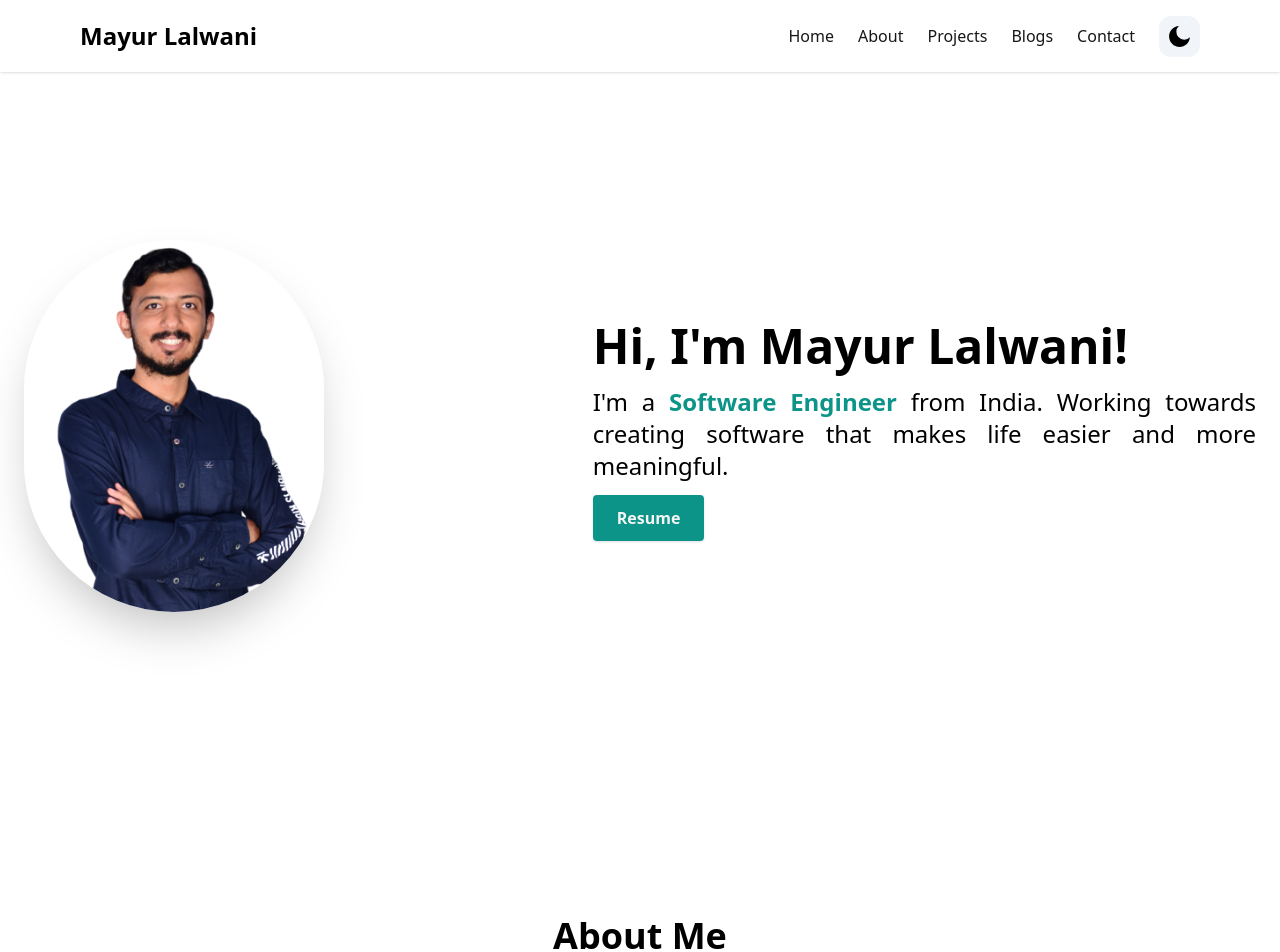
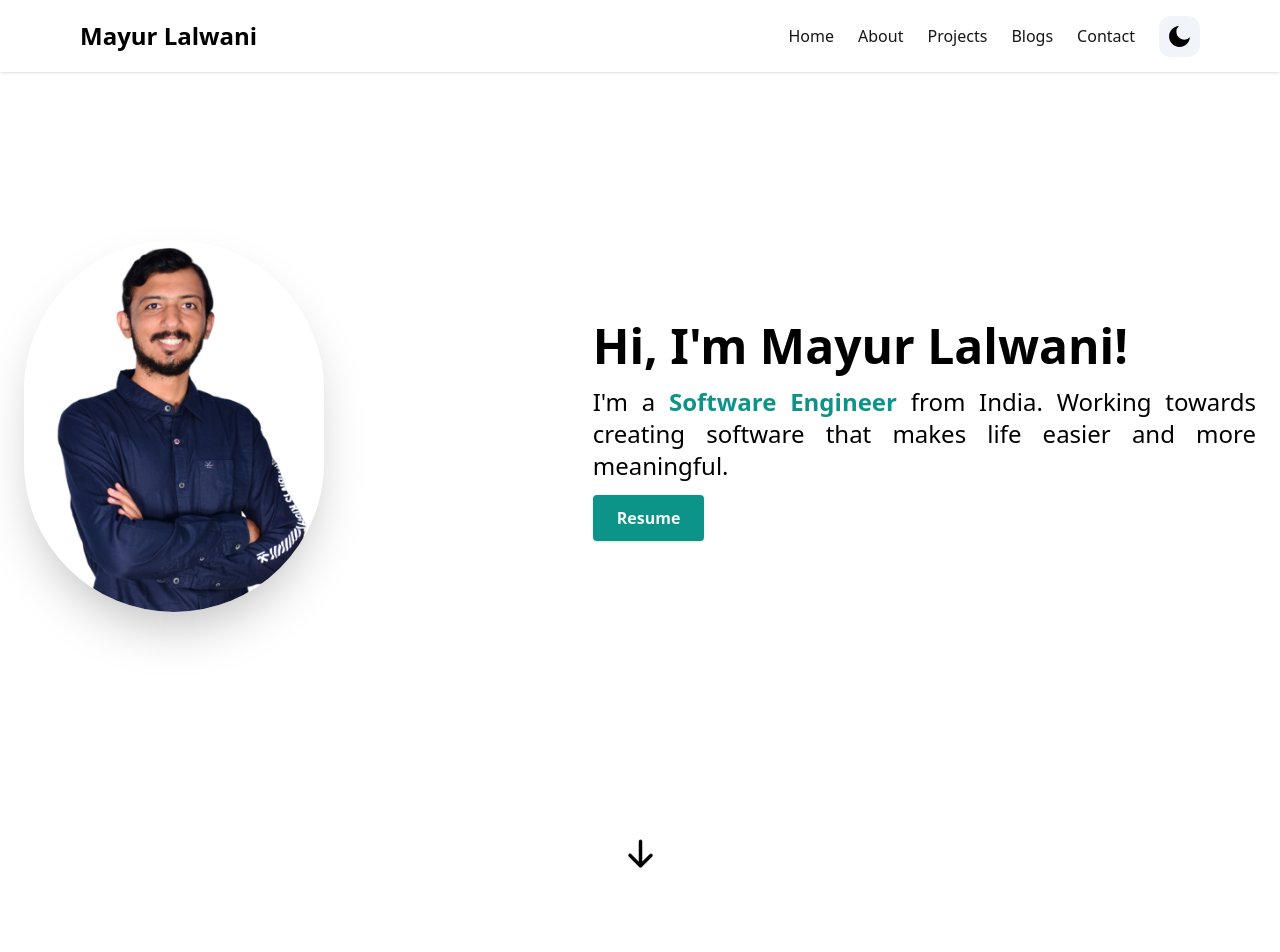
Before and after one commit to mayurlalwani/portfolio-nextjs, a Next.js app: page / in a window 1280 px wide. Shown: the top 952 px of the page. Built offline with nearby package versions, Linux system fonts and the light colour scheme.

Commit message:
upgrade react-scroll version

```diff
--- a/components/HeroSection.tsx
+++ b/components/HeroSection.tsx
@@ -38,18 +38,18 @@
           </a>
         </div>
       </div>
-      {/* <div className="flex flex-row items-center text-center justify-center ">
+      <div className='flex flex-row items-center text-center justify-center '>
         <Link
-          to="about"
-          activeClass="active"
+          to='about'
+          activeClass='active'
           spy={true}
           smooth={true}
           offset={-100}
           duration={500}
         >
-          <HiArrowDown size={35} className="animate-bounce" />
+          <HiArrowDown size={35} className='animate-bounce' />
         </Link>
-      </div> */}
+      </div>
     </section>
   );
 };
--- a/components/Navbar.tsx
+++ b/components/Navbar.tsx
@@ -48,13 +48,13 @@
       <div className='justify-between md:items-center md:flex'>
         <div>
           <div className='flex items-center justify-between py-3 md:py-5 md:block'>
-            {/* <ScrollLink to="home"> */}
-            <div className='container flex items-center space-x-2'>
-              <h2 className='text-2xl text-black font-bold cursor-pointer'>
-                Mayur Lalwani
-              </h2>
-            </div>
-            {/* </ScrollLink> */}
+            <ScrollLink to='home'>
+              <div className='container flex items-center space-x-2'>
+                <h2 className='text-2xl text-black font-bold cursor-pointer'>
+                  Mayur Lalwani
+                </h2>
+              </div>
+            </ScrollLink>
             <div className='md:hidden'>
               <button
                 className='p-2 text-gray-700 rounded-md outline-none focus:border-gray-400 focus:border'
--- a/package.json
+++ b/package.json
@@ -21,7 +21,7 @@
     "react": "18.2.0",
     "react-dom": "18.2.0",
     "react-icons": "^4.8.0",
-    "react-scroll": "^1.8.9",
+    "react-scroll": "^1.9.0",
     "tailwindcss": "3.3.1",
     "typescript": "5.0.4"
   },
```
Also changed, not shown: 2 other files (tests, documents, lock files or other folders).
